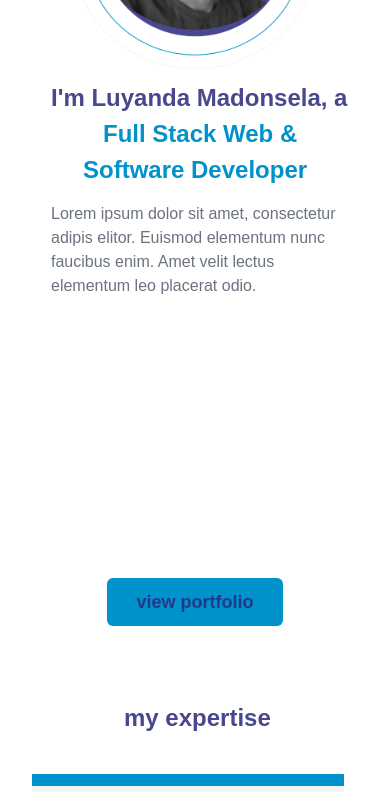
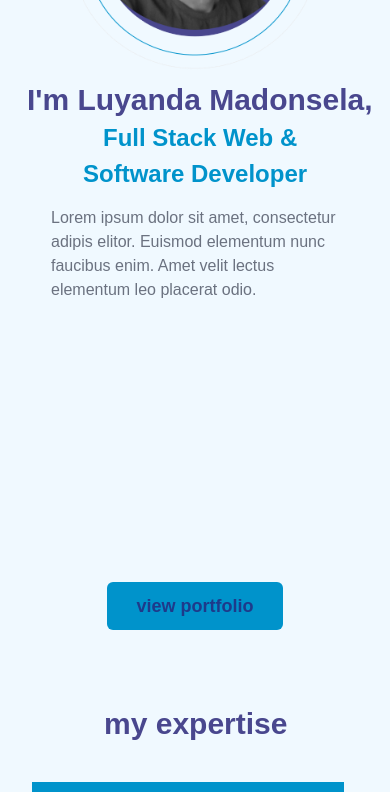
Before and after one commit to Luyanda-Madonsela/porfolio_website, a Next.js app: page / in a window 390 px wide. Shown: the part 286-1078 px from the top of the page. Built offline with nearby package versions, Linux system fonts and the light colour scheme.

Commit message:
Updated UI: Background color & heading font sizes

```diff
--- a/src/app/about/page.tsx
+++ b/src/app/about/page.tsx
@@ -27,7 +27,7 @@ export default function About() {
               <br></br>
               <div className=' ml-2 md:ml-0'>
                 <div className='mb-2 md:mb-0 ml-16 md:ml-0 '>
-                <p>Employment History</p>
+                <p className="font-bold">Employment History:</p>
                 </div>
               </div>
 
@@ -65,7 +65,7 @@ export default function About() {
       <div className=' ml-3 md:ml-0'></div>
 
           <div className="flex flex-col min-h-20 w-full pl-24 md:pl-16">
-            <div className='ml-5 md:ml-0'>
+            <div className='ml-1 md:ml-0'>
                 <Header text="certifications" />
             </div>
 
--- a/src/app/contact/page.tsx
+++ b/src/app/contact/page.tsx
@@ -23,6 +23,7 @@ export default function Contact() {
 
 
         <div className="flex h-12 md:h-16 w-full md:p-16 md:pt-24 justify-center items-center content-center md:justify-start md:items-center md:content-center ">
+          <div className="-ml-3 md:-ml-0"></div>
         <Header text="get in touch" />
         </div>
 
--- a/src/app/layout.tsx
+++ b/src/app/layout.tsx
@@ -15,7 +15,7 @@ export default function RootLayout({
 }) {
   return (
     <html lang="en">
-      <body className="font-poppins whitespace-nowrap overflow-x-hidden overflow-y-auto scrollbar-hide">
+      <body className="font-poppins whitespace-nowrap overflow-x-hidden overflow-y-auto scrollbar-hide bg-sky-50">
         <Navigation />
         {children}
         <Footer />
--- a/src/app/page.tsx
+++ b/src/app/page.tsx
@@ -24,9 +24,9 @@ export default function Home() {
         </div>
 
         <div className="flex flex-col gap-1 md:gap-2 lg:gap-1 xl:gap-3 2xl:gap-3 min-h-112 w-4/5 md:w-1/2 md:pt-2 lg:pt-10 m-0">
-            <div className=" pl-3 md:pl-0">
-              <Header text="I'm Luyanda Madonsela, a" />
-            </div>
+           <div className="-ml-3 md:-ml-0">
+             <Header text="I'm Luyanda Madonsela," />
+           </div>
 
             <div className='text-butt-color font-semibold text-2xl lg:text-3xl xl:text-5xl pl-16 md:pl-0'>Full Stack Web &</div>
             <div className='text-butt-color font-semibold text-2xl lg:text-3xl xl:text-5xl pl-11 md:pl-0'>Software Developer</div>
@@ -56,8 +56,8 @@ export default function Home() {
       </div>
 
 {/* ------------------------------------------------Expertise Section--------------------------------------------------- */}
-      <div className="flex flex-col md:h-24 w-full pl-28 md:pl-16 md:pt-10">
-        <div className="pl-3 md:pl-0">
+      <div className="flex flex-col md:h-24 w-full pl-24 md:pl-16 md:pt-10">
+        <div className="pl-2 md:pl-0">
           <Header text="my expertise" />
         </div>
       </div>
@@ -96,7 +96,7 @@ export default function Home() {
 
       <div className="flex flex-col md:h-128 lg:h-192 w-full">
 
-        <div className='flex flex-col h-20 w-full pl-28 md:pl-16'>
+        <div className='flex flex-col h-20 w-full pl-24 md:pl-16'>
           <Header text="my tech stack" />
         </div>
 
--- a/src/app/portfolio/page.tsx
+++ b/src/app/portfolio/page.tsx
@@ -9,13 +9,16 @@ export default function Portfolio() {
       <div className="flex flex-col min-h-192 w-full">
 
         <div className="flex h-12 md:h-16 w-full md:p-16 md:pt-24 justify-center items-center content-center md:justify-start md:items-center md:content-center ">
-              <Header text="my projects" />
+          <div className="-ml-1 md:-ml-0">
+             <Header text="my projects" />
+          </div>
+
         </div>
 
 
-        <div className="flex flex-col gap-10 min-h-160 w-full mt-10 mb-10 md:mb-0 md:mt-0 xl:mt-10 pl-5 pr-7 md:p-16">
+        <div className="flex flex-col gap-16 min-h-160 w-full mt-10 mb-10 md:mb-0 md:mt-0 xl:mt-10 pl-5 pr-7 md:p-16">
             <ProjectPlaque
-              mainImage={<div className='lg:h-36 lg:w-36 xl:h-48 xl:w-48 2xl:h-48 2xl:w-48 relative'><Image src="/images/blog.png" alt="This Website" layout='fill' objectFit='contain' /></div>}
+              mainImage={<div className='h-36 w-36 md:h-0 md:w-0 lg:h-36 lg:w-36 xl:h-48 xl:w-48 2xl:h-48 2xl:w-48 relative'><Image src="/images/blog.png" alt="This Website" layout='fill' objectFit='contain' /></div>}
               stackImage={<div className='md:h-8 md:w-28 lg:h-12 lg:w-36 xl:h-18 xl:w-44 2xl:h-18 2xl:w-48 relative'><Image src="/images/portfolio_website_stack.png" alt="This Website" layout='fill' objectFit='cover' /></div>}
               headingText1="this website"
               headingText2=""
@@ -24,7 +27,7 @@ export default function Portfolio() {
             />
 
             <ProjectPlaque
-            mainImage={<div className='lg:h-36 lg:w-36 xl:h-48 xl:w-48 2xl:h-40 2xl:w-40 relative'><Image src="/images/tic-tac-toe.png" alt="Tic Tac Toe" layout='fill' objectFit='contain' /></div>}
+            mainImage={<div className='h-36 w-36 md:h-0 md:w-0 lg:h-36 lg:w-36 xl:h-48 xl:w-48 2xl:h-40 2xl:w-40 relative'><Image src="/images/tic-tac-toe.png" alt="Tic Tac Toe" layout='fill' objectFit='contain' /></div>}
             stackImage={<div className='md:h-8 md:w-28 lg:h-12 lg:w-36 xl:h-18 xl:w-44 2xl:h-18 2xl:w-48 relative'><Image src="/images/tic_tac_toe_stack.png" alt="Tic Tac Toe Stack" layout='fill' objectFit='cover' /></div>}
             headingText1="tic tac toe"
             headingText2=""
@@ -34,7 +37,7 @@ export default function Portfolio() {
 
 
             <ProjectPlaque
-            mainImage={<div className='lg:h-36 lg:w-36 xl:h-48 xl:w-48 2xl:h-48 2xl:w-48 relative'><Image src="/images/command-line.png" alt="Command Line Interface" layout='fill' objectFit='contain' /></div>}
+            mainImage={<div className='h-36 w-36 md:h-0 md:w-0 lg:h-36 lg:w-36 xl:h-48 xl:w-48 2xl:h-48 2xl:w-48 relative'><Image src="/images/command-line.png" alt="Command Line Interface" layout='fill' objectFit='contain' /></div>}
             stackImage={<div className='pl- xl:pl-0'><div className='md:h-12 md:w-20 lg:h-14 lg:w-24 xl:h-16 xl:w-28 2xl:h-16 2xl:w-28 relative'><Image src="/images/cli_stack.png" alt="CLI Stack" layout='fill' objectFit='cover' /></div></div>}
             headingText1="command line "
             headingText2="interface applications"
@@ -44,7 +47,7 @@ export default function Portfolio() {
 
 
             <ProjectPlaque
-            mainImage={<div className='lg:h-36 lg:w-36 xl:h-48 xl:w-48 2xl:h-48 2xl:w-48 relative'><Image src="/images/work-in-progress.png" alt="Work in Progress" layout='fill' objectFit='contain' /></div>}
+            mainImage={<div className='h-36 w-36 md:h-0 md:w-0 lg:h-36 lg:w-36 xl:h-48 xl:w-48 2xl:h-48 2xl:w-48 relative'><Image src="/images/work-in-progress.png" alt="Work in Progress" layout='fill' objectFit='contain' /></div>}
             stackImage={<div className='md:h-12 md:w-48 lg:h-20 lg:w-64 xl:h-24 xl:w-72 2xl:h-24 2xl:w-72 relative'><Image src="/images/pph_stack.png" alt="Past Paper Revision Stack" layout='fill' objectFit='cover' /></div>}
             headingText1="past paper revision"
             headingText2="web application"
@@ -54,7 +57,7 @@ export default function Portfolio() {
 
 
             <ProjectPlaque
-            mainImage={<div className='lg:h-36 lg:w-36 xl:h-48 xl:w-48 2xl:h-48 2xl:w-48 relative'><Image src="/images/work-in-progress.png" alt="Work in Progress" layout='fill' objectFit='contain' /></div>}
+            mainImage={<div className='h-36 w-36 md:h-0 md:w-0 lg:h-36 lg:w-36 xl:h-48 xl:w-48 2xl:h-48 2xl:w-48 relative'><Image src="/images/work-in-progress.png" alt="Work in Progress" layout='fill' objectFit='contain' /></div>}
             stackImage={<div className='md:h-8 md:w-28 lg:h-12 lg:w-36 xl:h-18 xl:w-44 2xl:h-18 2xl:w-48 relative'><Image src="/images/portfolio_website_stack.png" alt="Portfolio Website Stack" layout='fill' objectFit='cover' /></div>}
             headingText1="weather"
             headingText2="web application"
@@ -64,7 +67,7 @@ export default function Portfolio() {
 
 
             <ProjectPlaque
-            mainImage={<div className='lg:h-36 lg:w-36 xl:h-48 xl:w-48 2xl:h-48 2xl:w-48 relative'><Image src="/images/work-in-progress.png" alt="Work in Progress" layout='fill' objectFit='contain' /></div>}
+            mainImage={<div className='h-36 w-36 md:h-0 md:w-0 lg:h-36 lg:w-36 xl:h-48 xl:w-48 2xl:h-48 2xl:w-48 relative'><Image src="/images/work-in-progress.png" alt="Work in Progress" layout='fill' objectFit='contain' /></div>}
             stackImage={<div className='md:h-8 md:w-28 lg:h-12 lg:w-36 xl:h-18 xl:w-44 2xl:h-18 2xl:w-48 relative'><Image src="/images/portfolio_website_stack.png" alt="Portfolio Website Stack" layout='fill' objectFit='cover' /></div>}
             headingText1="video chat"
             headingText2="web application"
--- a/src/components/Header.tsx
+++ b/src/components/Header.tsx
@@ -7,7 +7,7 @@ type TextDisplayProps = {
 };
 
 const TextDisplay: React.FC<TextDisplayProps> = ({ text }) => {
- return <div className='flex flex-col gap-3 text-purple font-bold md:font-semibold text-2xl md:text-3xl lg:text-3xl xl:text-5xl'>
+ return <div className='flex flex-col gap-3 text-purple font-bold md:font-semibold text-3xl md:text-3xl lg:text-3xl xl:text-5xl'>
             <div className='w-0 h-0 md:h-3 md:w-28 lg:h-2 lg:w-28 xl:h-2 xl:w-40 relative'>
                   <Image
                     src={header_strip}
--- a/src/components/Navigation.tsx
+++ b/src/components/Navigation.tsx
@@ -24,7 +24,7 @@ const Navigation = () => {
 
 
       {/* Menu */}
-      <div className={`flex relative mt-8 w-28 h-40 z-50 bg-white sm:h-20 sm:w-4/6 flex-col md:flex-row justify-start items-center content-center md:pl-4 lg:pl-16 custom:pl-44 md:mt-4 lg:mt-6 xl:pl-56 2xl:pl-72 xl:mt-10 gap-5 md:gap-2 lg:gap-5 xl:gap-10 ${isMenuOpen ? 'block' : 'hidden'} md:flex `}>
+      <div className={`flex relative mt-8 w-28 h-40 z-50 bg-sky-50 sm:h-20 sm:w-4/6 flex-col md:flex-row justify-start items-center content-center md:pl-4 lg:pl-16 custom:pl-44 md:mt-4 lg:mt-6 xl:pl-56 2xl:pl-72 xl:mt-10 gap-5 md:gap-2 lg:gap-5 xl:gap-10 ${isMenuOpen ? 'block' : 'hidden'} md:flex `}>
         <ul className="flex flex-col md:flex-row gap-5 md:gap-8 lg:gap-12 xl:gap-16 mr-3 text-blue-900">
           <li>
             <Link href="/">home</Link>
--- a/src/components/ProjectPlaque.tsx
+++ b/src/components/ProjectPlaque.tsx
@@ -12,7 +12,7 @@ interface ProjectPlaqueProps {
 const ProjectPlaque: React.FC<ProjectPlaqueProps> = ({ mainImage, stackImage, headingText1, headingText2, button1, button2 }) => {
  return (
     <div>
-        <div className='flex flex-row w-full h-36 md:h-40 lg:h-40 xl:h-48  bg-custom-gray rounded-r-lg'>
+        <div className='flex flex-row w-full h-72 md:h-40 lg:h-40 xl:h-48  bg-custom-gray rounded-r-lg'>
 
                 <div className='flex w-3 bg-butt-color'></div>
 
@@ -22,8 +22,8 @@ const ProjectPlaque: React.FC<ProjectPlaqueProps> = ({ mainImage, stackImage, he
                     </div>
 
                     <div className='flex flex-col w-full md:w-40 md:h-32 lg:w-40 lg:h-32 xl:w-64 xl:h-40 justify-center items-start content-center'>
-                        <div className='flex w-full justify-center md:justify-start items-start content-center text-purple font-semibold text-lg xl:text-2xl md:pl-0'>{headingText1}</div>
-                        <div className='flex w-full justify-center md:justify-start items-start content-center text-purple font-semibold text-lg xl:text-2xl'>{headingText2}</div>
+                        <div className='flex w-full justify-center md:justify-start items-start content-center text-purple font-semibold text-2xl xl:text-2xl md:pl-0'>{headingText1}</div>
+                        <div className='flex w-full justify-center md:justify-start items-start content-center text-purple font-semibold text-2xl xl:text-2xl'>{headingText2}</div>
                     </div>
 
                     <div className='flex flex-row md:h-32 md:w-36 lg:h-32 lg:w-56 custom:h-40 custom:w-96 xl:h-40 xl:w-112 2xl:h-40 2xl:w-140 md:pl-4 lg:pl-4 xl:pl-5 2xl:pl-24 justify-start items-center content-start'>
```
